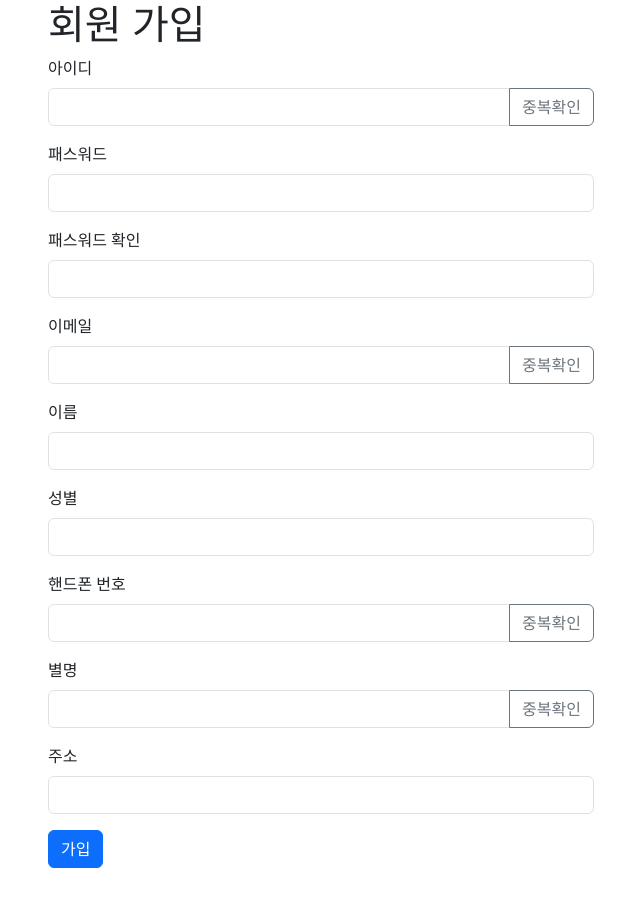
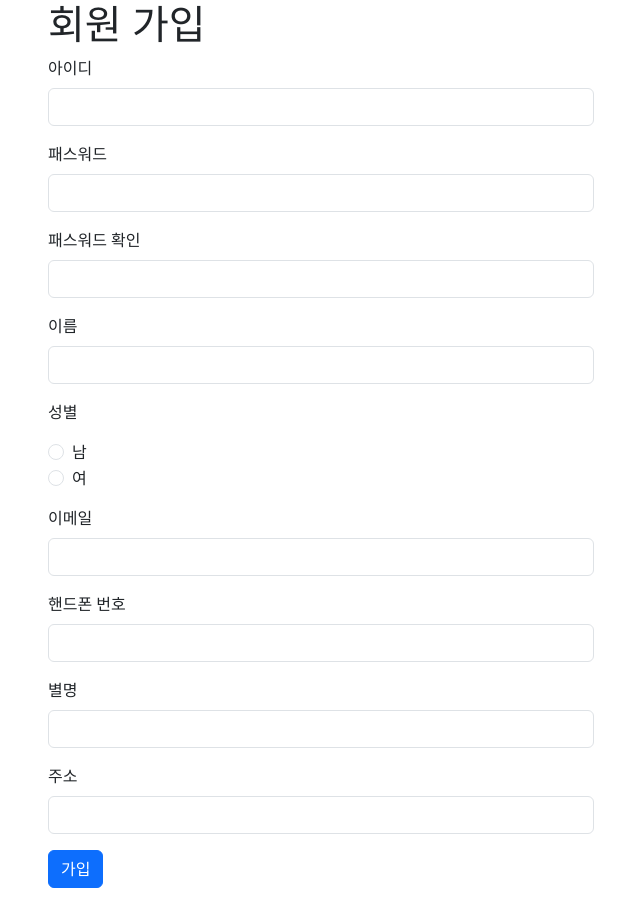
Before and after one commit to Dazzler112/firstProject, a Java web app: template src/main/webapp/WEB-INF/views/member/signup.jsp in a window 1280 px wide. Shown: the whole page, without its empty margins (319-959 px from the left). Before the commit the page ends 868 px from the top, so only its background shows below. Run offline with Tomcat 11, a stand-in JSP engine, Linux system fonts and the light colour scheme; the template is opened without the code that fills it, so the values that code supplies are empty.

Commit message:
회원가입 페이지 수정

```diff
--- a/src/main/webapp/WEB-INF/views/member/signup.jsp
+++ b/src/main/webapp/WEB-INF/views/member/signup.jsp
@@ -22,47 +22,35 @@
 
 						<div class="input-group">
 							<input id="inputId" type="text" class="form-control" name="id" value="${member.id }" />
-							<button class="btn btn-outline-secondary" type="button" id="checkIdBtn">중복확인</button>
+<!-- 							<button class="btn btn-outline-secondary" type="button" id="checkIdBtn">중복확인</button> -->
 						</div>
 
-						<div class="d-none form-text text-primary" id="availableIdMessage">
-							<i class="fa-solid fa-check"></i>사용 가능한 ID입니다.
-						</div>
-						<div class="d-none form-text text-danger" id="notAvailableIdMessage">
-							<i class="fa-solid fa-triangle-exclamation"></i>사용 불가능한 ID입니다.
-						</div>
+<!-- 						<div class="d-none form-text text-primary" id="availableIdMessage"> -->
+<!-- 							<i class="fa-solid fa-check"></i>사용 가능한 ID입니다. -->
+<!-- 						</div> -->
+<!-- 						<div class="d-none form-text text-danger" id="notAvailableIdMessage"> -->
+<!-- 							<i class="fa-solid fa-triangle-exclamation"></i>사용 불가능한 ID입니다. -->
+<!-- 						</div> -->
 
 
 					</div>
 					<div class="mb-3">
-						<label for="inputPassword" class="form-label">패스워드</label> <input id="inputPassword" type="password" class="form-control" name="password" />
+						<label for="inputPassword" class="form-label">패스워드</label>
+						<input id="inputPassword" type="password" class="form-control" name="password" />
 					</div>
 
 					<div class="mb-3">
-						<label for="inputPasswordCheck" class="form-label">패스워드 확인</label> <input id="inputPasswordCheck" type="password" class="form-control" />
+						<label for="inputPasswordCheck" class="form-label">패스워드 확인</label>
+						<input id="inputPasswordCheck" type="password" class="form-control" />
 
-						<div id="passwordSuccessText" class="d-none form-text text-primary">
-							<i class="fa-solid fa-check"></i> 패스워드가 일치 합니다.
-						</div>
+<!-- 						<div id="passwordSuccessText" class="d-none form-text text-primary"> -->
+<!-- 							<i class="fa-solid fa-check"></i> 패스워드가 일치 합니다. -->
+<!-- 						</div> -->
 
-						<div id="passwordFailText" class="d-none form-text text-danger">
-							<i class="fa-solid fa-triangle-exclamation"></i> 패스워드가 일치하지 않습니다.
-						</div>
+<!-- 						<div id="passwordFailText" class="d-none form-text text-danger"> -->
+<!-- 							<i class="fa-solid fa-triangle-exclamation"></i> 패스워드가 일치하지 않습니다. -->
+<!-- 						</div> -->
 
-					</div>
-
-					<div class="mb-3">
-						<label for="inputEmail" class="form-label">이메일</label>
-						<div class="input-group">
-							<input id="inputEmail" type="email" class="form-control" name="email" value="${member.email }" />
-							<button class="btn btn-outline-secondary" type="button" id="checkEmailBtn">중복확인</button>
-						</div>
-						<div class="d-none form-text text-primary" id="availableEmailMessage">
-							<i class="fa-solid fa-check"></i>사용 가능한 메일입니다.
-						</div>
-						<div class="d-none form-text text-danger" id="notAvailableEmailMessage">
-							<i class="fa-solid fa-triangle-exclamation"></i>사용 불가능한 메일입니다.
-						</div>
 					</div>
 
 					<div class="mb-3">
@@ -73,19 +61,45 @@
 						</div>
 					</div>
 
+<!-- 					<div class="mb-3"> -->
+<!-- 						<label for="inputGender" class="form-label">성별</label> -->
+<!-- 						<div class="input-group"> -->
+<%-- 							<input id="inputGender" type="text" class="form-control" name="gender" value="${member.gender }" />							 --%>
+<!-- 						</div> -->
+<!-- 					</div> -->
+
 					<div class="mb-3">
-						<label for="inputGender" class="form-label">성별</label>
+						<p>성별</p>
+						<div class="form-check">
+							<input class="form-check-input" type="radio" name="gender" id="inputGenderM" value="남">
+							<label class="form-check-label" for="inputGenderM"> 남 </label>
+						</div>
+						<div class="form-check">
+							<input class="form-check-input" type="radio" name="gender" id="inputGenderW" value="여">
+							<label class="form-check-label" for="inputGenderW"> 여 </label>
+						</div>
+					</div>
+
+
+					<div class="mb-3">
+						<label for="inputEmail" class="form-label">이메일</label>
 						<div class="input-group">
-							<input id="inputGender" type="text" class="form-control" name="gender" value="${member.gender }" />
-							<!-- <button class="btn btn-outline-secondary" type="button" id="checkIdBtn">중복확인</button> -->
+							<input id="inputEmail" type="email" class="form-control" name="email" value="${member.email }" />
+<!-- 							<button class="btn btn-outline-secondary" type="button" id="checkEmailBtn">중복확인</button> -->
 						</div>
+<!-- 						<div class="d-none form-text text-primary" id="availableEmailMessage"> -->
+<!-- 							<i class="fa-solid fa-check"></i>사용 가능한 메일입니다. -->
+<!-- 						</div> -->
+<!-- 						<div class="d-none form-text text-danger" id="notAvailableEmailMessage"> -->
+<!-- 							<i class="fa-solid fa-triangle-exclamation"></i>사용 불가능한 메일입니다. -->
+<!-- 						</div> -->
 					</div>
 
 					<div class="mb-3">
 						<label for="inputPhoneNum" class="form-label">핸드폰 번호</label>
 						<div class="input-group">
 							<input id="inputPhoneNUm" type="tell" class="form-control" name="phoneNum" value="${member.phoneNum }" />
-							<button class="btn btn-outline-secondary" type="button" id="checkPhoneNumBtn">중복확인</button>
+<!-- 							<button class="btn btn-outline-secondary" type="button" id="checkPhoneNumBtn">중복확인</button> -->
 						</div>
 					</div>
 
@@ -93,15 +107,15 @@
 						<label for="inputNickName" class="form-label">별명</label>
 						<div class="input-group">
 							<input id="inputNickName" type="text" class="form-control" name="nickName" value="${member.nickName }" />
-							<button class="btn btn-outline-secondary" type="button" id="checkNicknameBtn">중복확인</button>
+<!-- 							<button class="btn btn-outline-secondary" type="button" id="checkNicknameBtn">중복확인</button> -->
 						</div>
 
-						<div class="d-none form-text text-primary" id="availableNicknameMessage">
-							<i class="fa-solid fa-check"></i>사용 가능한 별명입니다.
-						</div>
-						<div class="d-none form-text text-danger" id="notAvailableNicknameMessage">
-							<i class="fa-solid fa-triangle-exclamation"></i>사용 불가능한 별명입니다.
-						</div>
+<!-- 						<div class="d-none form-text text-primary" id="availableNicknameMessage"> -->
+<!-- 							<i class="fa-solid fa-check"></i>사용 가능한 별명입니다. -->
+<!-- 						</div> -->
+<!-- 						<div class="d-none form-text text-danger" id="notAvailableNicknameMessage"> -->
+<!-- 							<i class="fa-solid fa-triangle-exclamation"></i>사용 불가능한 별명입니다. -->
+<!-- 						</div> -->
 
 					</div>
 
```
